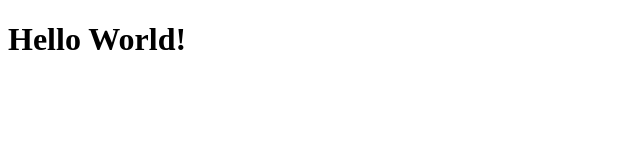
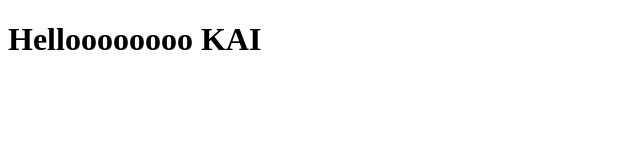
Before and after one commit to kebzaq/lukas-kai, a plain HTML site: page index.html in a window 1280 px wide. Shown: the whole page, without its empty margins (0-640 px from the left). Drawn offline with Linux system fonts and the light colour scheme.

Commit message:
Privettttt

```diff
--- a/index.html
+++ b/index.html
@@ -6,6 +6,6 @@
     <title>Document</title>
   </head>
   <body>
-    <h1>Hello World!</h1>
+    <h1>Helloooooooo KAI</h1>
   </body>
 </html>
```
